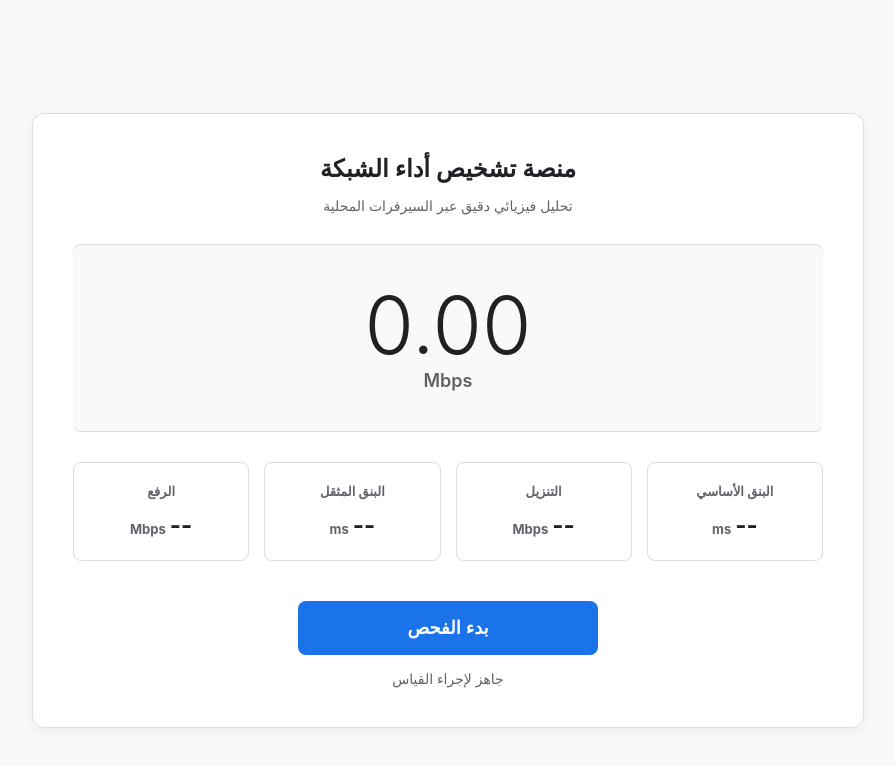
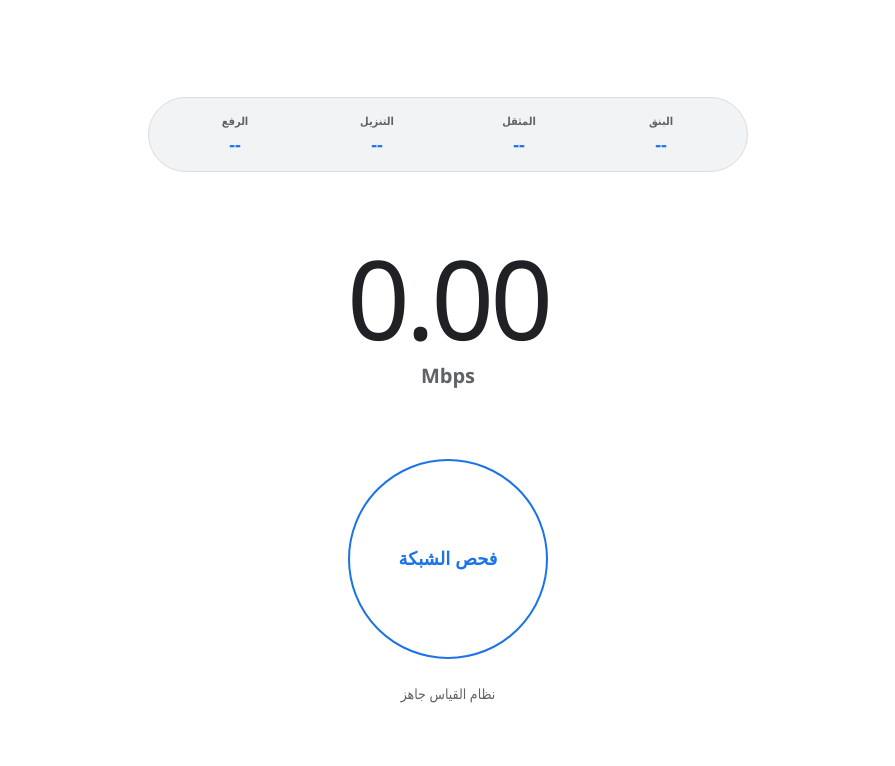
Before and after one commit to Lssam123/report, a plain HTML site: page index.html in a window 1280 px wide. Shown: the whole page, without its empty margins (192-1087 px from the left). Drawn offline with Linux system fonts and the light colour scheme.

Commit message:
Update index.html

```diff
--- a/index.html
+++ b/index.html
@@ -3,121 +3,70 @@
 <head>
     <meta charset="UTF-8">
     <meta name="viewport" content="width=device-width, initial-scale=1.0">
-    <title>أداة تشخيص جودة الشبكة | SpeedNet</title>
+    <title>SpeedNet Pro | تشخيص الشبكة</title>
+    <style>
+        :root { --primary: #1a73e8; --text: #202124; --bg: #ffffff; --light: #f1f3f4; }
+        body { background: var(--bg); color: var(--text); font-family: 'Segoe UI', Tahoma, Geneva, Verdana, sans-serif; margin: 0; display: flex; justify-content: center; align-items: center; min-height: 100vh; }
 
-    <link rel="preconnect" href="https://www.stc.com.sa">
-    <link rel="preconnect" href="https://www.mobily.com.sa">
-    <link rel="preconnect" href="https://sa.zain.com">
-    <link rel="preconnect" href="https://salam.sa">
+        .main-container { width: 100%; max-width: 600px; text-align: center; padding: 20px; }
 
-    <style>
-        :root {
-            --bg-body: #f8f9fa;
-            --bg-surface: #ffffff;
-            --text-dark: #202124;
-            --text-gray: #5f6368;
-            --border-color: #dadce0;
-            --primary: #1a73e8;
-            --success: #1e8e3e;
+        /* شريط الإحصائيات العلوي */
+        .stats-bar {
+            display: flex; justify-content: space-around;
+            background: var(--light); padding: 15px; border-radius: 50px;
+            margin-bottom: 50px; border: 1px solid #dadce0;
         }
+        .stat-item { flex: 1; }
+        .stat-label { font-size: 11px; color: #5f6368; font-weight: bold; text-transform: uppercase; margin-bottom: 4px; }
+        .stat-value { font-size: 18px; font-weight: bold; color: var(--primary); }
 
-        body {
-            font-family: -apple-system, BlinkMacSystemFont, "Segoe UI", Roboto, Arial, sans-serif;
-            background-color: var(--bg-body);
-            color: var(--text-dark);
-            margin: 0;
-            padding: 20px;
-            display: flex;
-            justify-content: center;
-            align-items: center;
-            min-height: 100vh;
+        /* العداد المركزي */
+        .gauge-zone { margin: 40px 0; position: relative; }
+        .live-display { font-size: 110px; font-weight: 200; color: var(--text); letter-spacing: -4px; }
+        .unit-display { font-size: 20px; color: #5f6368; font-weight: bold; margin-top: -10px; }
+
+        .btn-action {
+            width: 200px; height: 200px; border-radius: 50%; border: 2px solid var(--primary);
+            background: transparent; color: var(--primary); font-size: 18px; font-weight: bold;
+            cursor: pointer; transition: all 0.3s; margin-top: 30px;
         }
+        .btn-action:hover { background: var(--primary); color: #fff; }
+        .btn-action:disabled { border-color: #ccc; color: #ccc; cursor: not-allowed; }
 
-        .dashboard-container {
-            width: 100%;
-            max-width: 750px;
-            background: var(--bg-surface);
-            border: 1px solid var(--border-color);
-            border-radius: 12px;
-            padding: 40px;
-            box-shadow: 0 4px 12px rgba(0,0,0,0.05);
-        }
-
-        .header-titles { text-align: center; margin-bottom: 30px; }
-        .header-titles h1 { font-size: 24px; font-weight: 600; margin: 0; }
-        .header-titles p { font-size: 14px; color: var(--text-gray); }
-
-        .live-monitor {
-            text-align: center; padding: 40px 0; margin-bottom: 30px;
-            border-bottom: 1px solid var(--border-color);
-            border-top: 1px solid var(--border-color);
-            background-color: #f8f9fa; border-radius: 8px;
-        }
-
-        .live-val { font-size: 80px; font-weight: 300; line-height: 1; will-change: contents; }
-        .live-unit { font-size: 18px; font-weight: 600; color: var(--text-gray); margin-top: 5px; }
-
-        .cards-grid { display: grid; grid-template-columns: repeat(4, 1fr); gap: 15px; margin-bottom: 40px; }
-        .data-card {
-            background: var(--bg-surface); border: 1px solid var(--border-color);
-            border-radius: 8px; padding: 20px 10px; text-align: center; transition: all 0.2s ease;
-        }
-
-        .data-card.active { border-color: var(--primary); background: #e8f0fe; box-shadow: 0 2px 8px rgba(26, 115, 232, 0.15); }
-        .card-label { font-size: 13px; font-weight: 600; color: var(--text-gray); margin-bottom: 12px; }
-        .card-val { font-size: 24px; font-weight: 700; display: flex; justify-content: center; align-items: baseline; gap: 4px; }
-        .card-val span { font-size: 13px; color: var(--text-gray); }
-
-        .btn-start {
-            background-color: var(--primary); color: #ffffff; border: none;
-            padding: 16px 48px; border-radius: 8px; font-size: 18px; font-weight: 600;
-            cursor: pointer; width: 100%; max-width: 300px;
-        }
-
-        .btn-start:disabled { background-color: var(--border-color); cursor: not-allowed; }
-        .sys-status { margin-top: 15px; font-size: 14px; color: var(--text-gray); text-align: center; }
-
-        @media (max-width: 768px) { .cards-grid { grid-template-columns: repeat(2, 1fr); } }
+        .status-msg { margin-top: 25px; font-size: 14px; color: #5f6368; }
     </style>
 </head>
 <body>
 
-    <div class="dashboard-container">
-        <div class="header-titles">
-            <h1>منصة تشخيص أداء الشبكة</h1>
-            <p>تحليل فيزيائي دقيق عبر السيرفرات المحلية</p>
-        </div>
-
-        <div class="live-monitor">
-            <div class="live-val" id="mainValue">0.00</div>
-            <div class="live-unit" id="mainUnit">Mbps</div>
-        </div>
-
-        <div class="cards-grid">
-            <div class="data-card" id="boxUnloaded">
-                <div class="card-label">البنق الأساسي</div>
-                <div class="card-val" id="valUnloaded">-- <span>ms</span></div>
+    <div class="main-container">
+        <div class="stats-bar">
+            <div class="stat-item">
+                <div class="stat-label">البنق</div>
+                <div id="valUnloaded" class="stat-value">--</div>
             </div>
-            <div class="data-card" id="boxDownload">
-                <div class="card-label">التنزيل</div>
-                <div class="card-val" id="valDownload">-- <span>Mbps</span></div>
+            <div class="stat-item">
+                <div class="stat-label">المثقل</div>
+                <div id="valLoaded" class="stat-value">--</div>
             </div>
-            <div class="data-card" id="boxLoaded">
-                <div class="card-label">البنق المثقل</div>
-                <div class="card-val" id="valLoaded">-- <span>ms</span></div>
+            <div class="stat-item">
+                <div class="stat-label">التنزيل</div>
+                <div id="valDownload" class="stat-value">--</div>
             </div>
-            <div class="data-card" id="boxUpload">
-                <div class="card-label">الرفع</div>
-                <div class="card-val" id="valUpload">-- <span>Mbps</span></div>
+            <div class="stat-item">
+                <div class="stat-label">الرفع</div>
+                <div id="valUpload" class="stat-value">--</div>
             </div>
         </div>
 
-        <div style="text-align: center;">
-            <button class="btn-start" id="startBtn">بدء الفحص</button>
-            <div class="sys-status" id="statusText">جاهز لإجراء القياس</div>
+        <div class="gauge-zone">
+            <div id="mainValue" class="live-display">0.00</div>
+            <div id="mainUnit" class="unit-display">Mbps</div>
         </div>
+
+        <button id="startBtn" class="btn-action">فحص الشبكة</button>
+        <div id="statusText" class="status-msg">نظام القياس جاهز</div>
     </div>
 
-    <script src="script.js" defer></script>
+    <script src="script.js"></script>
 </body>
 </html>
```
